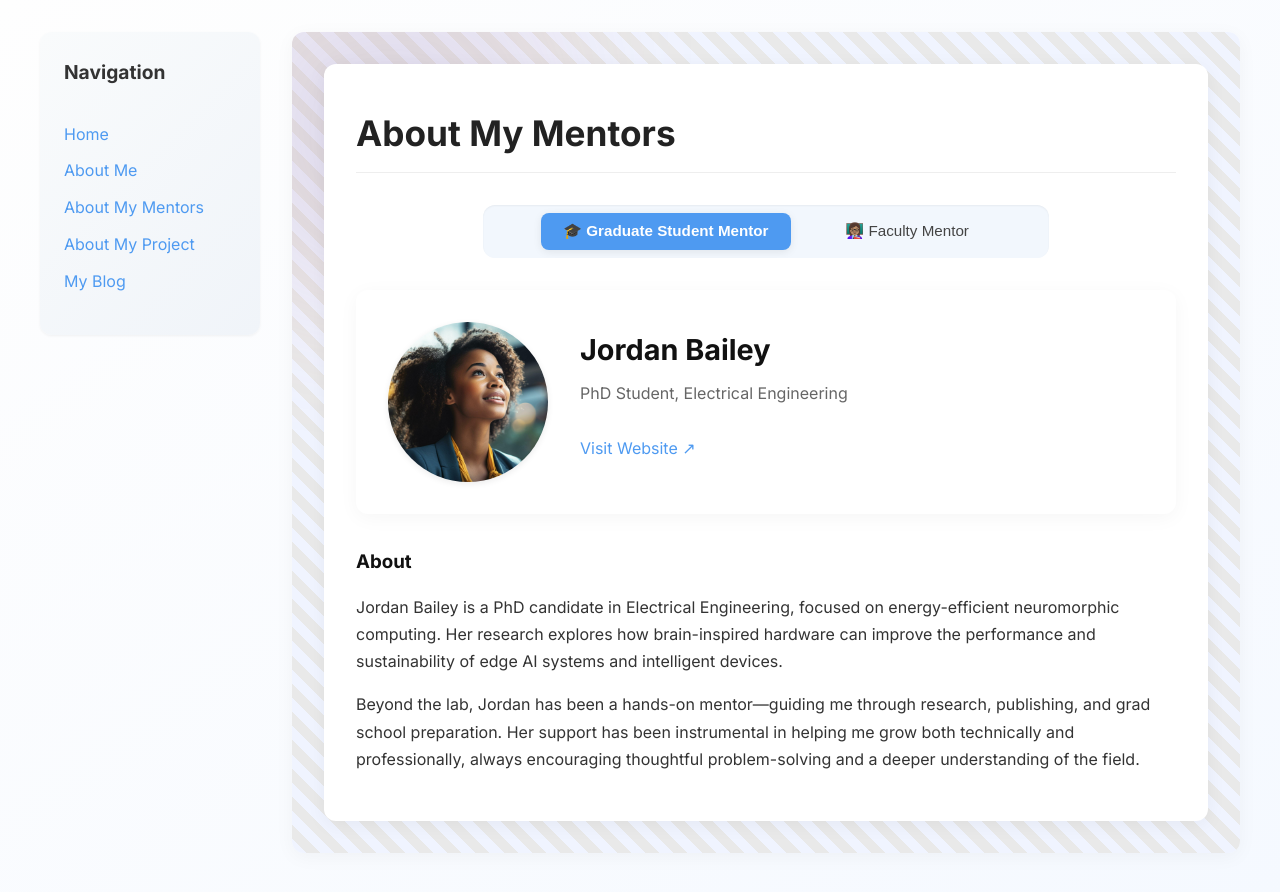
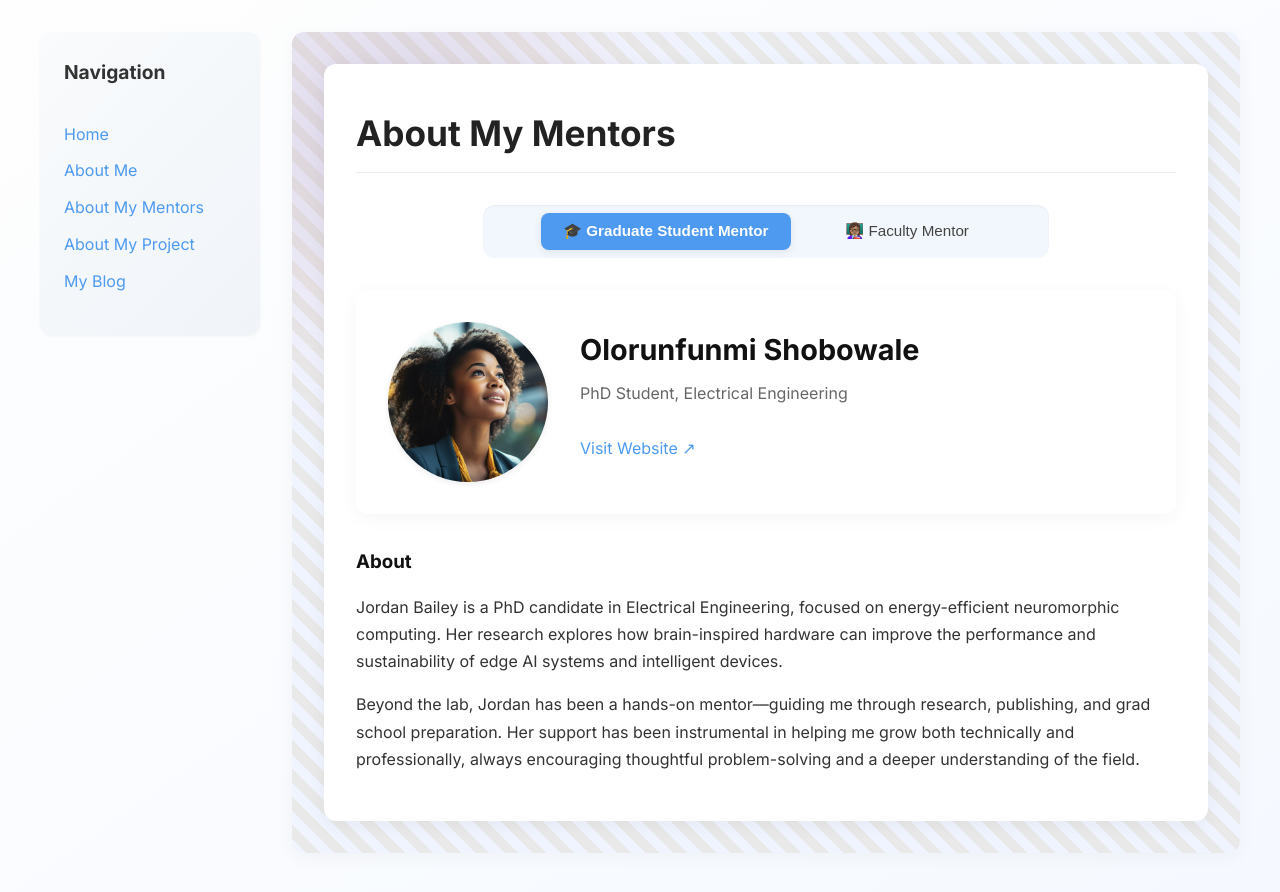
Before and after one commit to Reiner343/Reiner343.github.io, a Jekyll site: the page built from pages/about-my-mentor.md, in a window 1280 px wide. Shown: the top 892 px of the page. Built offline with Jekyll 4.4.1, drawn with Linux system fonts in a browser that asks for light colours.

Commit message:
Update about-my-mentor.md

```diff
--- a/pages/about-my-mentor.md
+++ b/pages/about-my-mentor.md
@@ -4,7 +4,7 @@
 permalink: /about-my-mentor.html
 
 graduate_mentor:
-  name: Jordan Bailey
+  name: Olorunfunmi Shobowale
   title: PhD Student, Electrical Engineering
   image: /assets/images/graduate-student-mentor.jpg
   website: https://gradmentor.example.com
```
Also changed, not shown: other parts of pages/about-my-mentor.md (+1 -1 lines).
